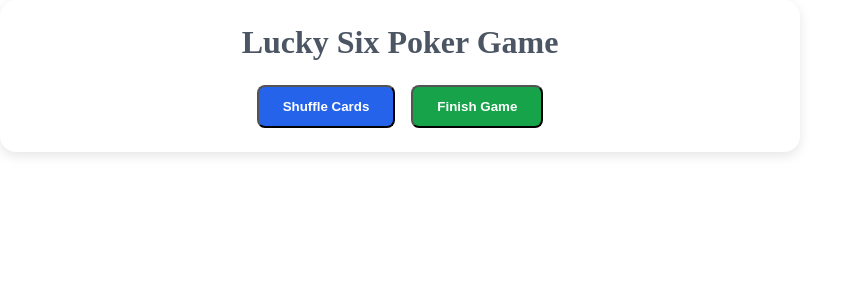
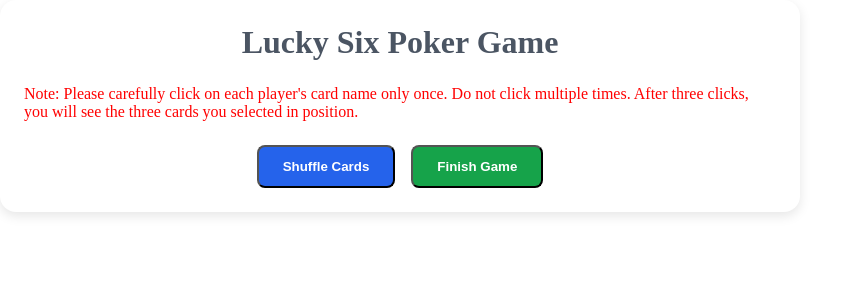
Before and after one commit to gaffarsweb/verificationEmail, a React (Create React App) app: page /lucky-six-game in a window 1280 px wide. Shown: the top 300 px of the page, without its empty margins (0-857 px from the left). Built offline with nearby package versions, Linux system fonts and the light colour scheme.

Commit message:
Update Lucky6.jsx

```diff
--- a/src/component/Lucky6.jsx
+++ b/src/component/Lucky6.jsx
@@ -85,7 +85,7 @@ function Lucky6() {
         <div className="game-container">
             <div className="game-box">
                 <h1 className="game-title">Lucky Six Poker Game</h1>
-
+                <span style={{color:"red"}}>Note: Please carefully click on each player's card name only once. Do not click multiple times. After three clicks, you will see the three cards you selected in position.</span>
                 <div className="game-controls">
                     <button onClick={handleShuffle} className="shuffle-button" disabled={isLoading}>
                         {isLoading ? 'Shuffling...' : 'Shuffle Cards'}
@@ -103,12 +103,12 @@ function Lucky6() {
                                 {gameData.players.map((player, index) => (
                                     <div key={player.id} className="player-card">
                                         <h3 className="player-name">Player {player.id}</h3>
-                                        <div
+                                        {/* <div
                                             style={{ cursor: 'pointer', backgroundColor: 'red', textAlign: 'center', color: 'white' }}
                                             onClick={() => setShowExistedCards(player.id)}
                                             className='cards-list'>
                                             Show Existed Cards
-                                        </div>
+                                        </div> */}
                                         {true && (
                                             // {showExistedCards === player.id && (
                                             <div className="cards-list">
```
